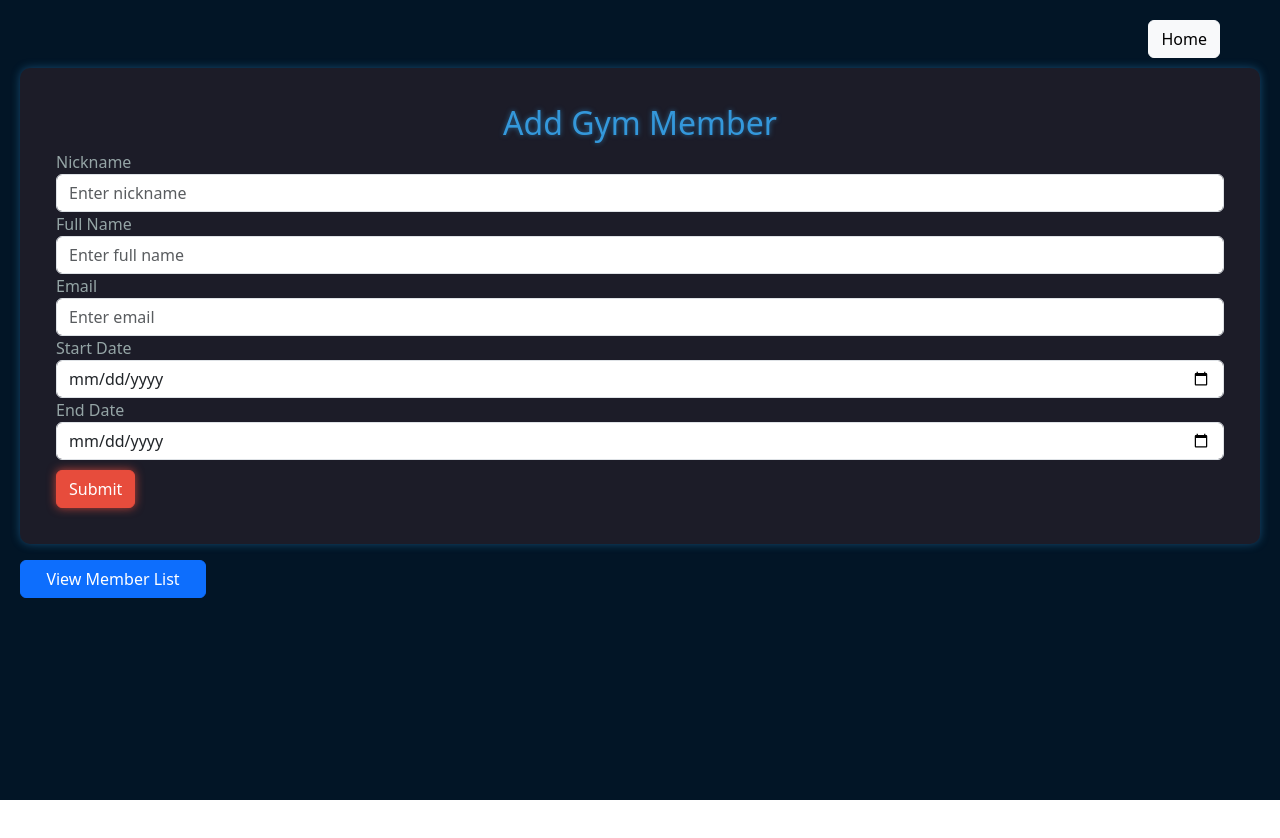
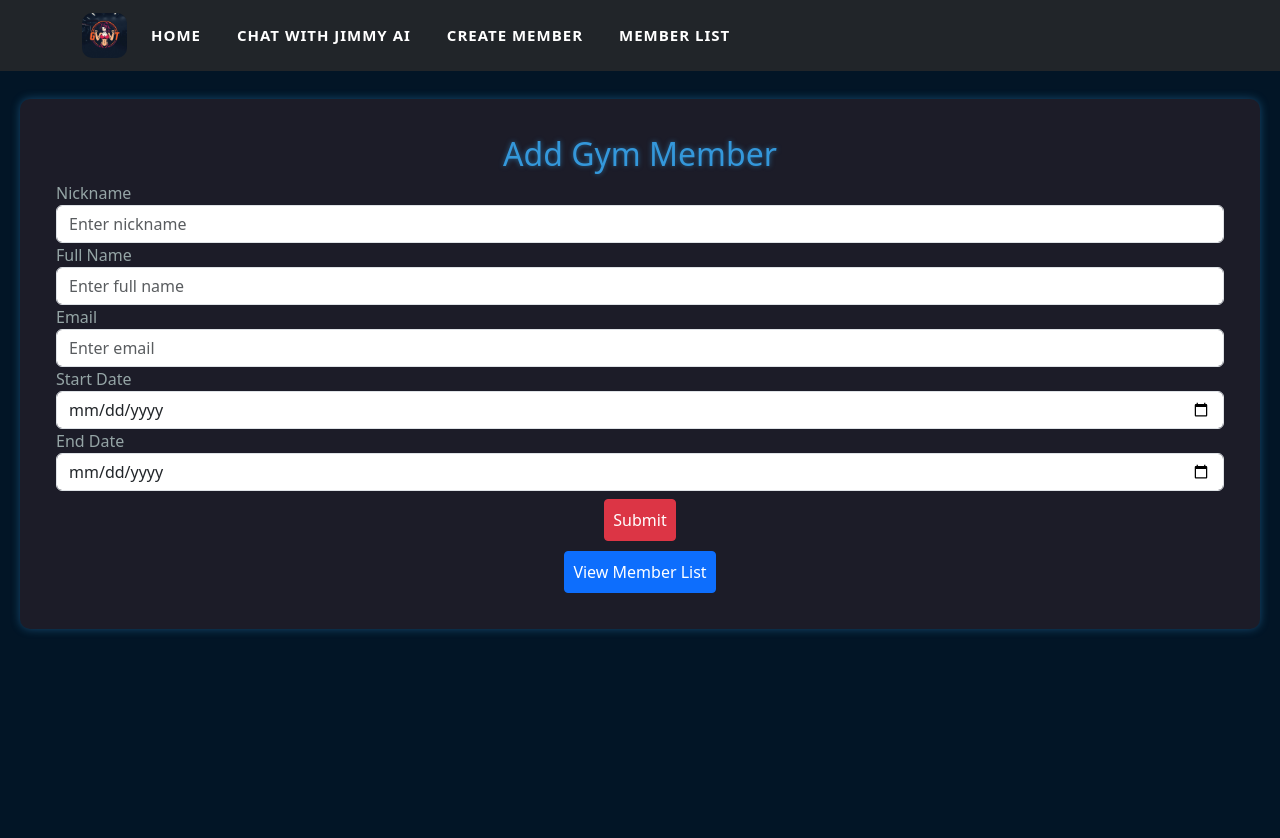
Before and after one commit to TouchGrassniba/Gyat_Gym, a React (Create React App) app in the folder front-end/: page /createmember in a window 1280 px wide. Shown: the top 838 px of the page. Before the commit the page ends 800 px from the top, so only its background shows below. Built offline with nearby package versions, Linux system fonts and the light colour scheme; no server answers.

Commit message:
update the UI

```diff
--- a/front-end/src/App.js
+++ b/front-end/src/App.js
@@ -1,23 +1,78 @@
 import React from 'react';
-import { BrowserRouter as Router, Routes, Route } from 'react-router-dom';
+import { BrowserRouter as Router, Routes, Route, Link, useLocation } from 'react-router-dom';
+import { Navbar, Nav, Container } from 'react-bootstrap';
 import GymMember from './components/GymMember';
 import MemberList from './components/MemberList';
-import AiChat from './components/ChatWithAI'; // Import the new AiChat component
+import AiChat from './components/ChatWithAI';
 import Home from './components/Home';
 
 function App() {
   return (
     <Router>
-      <div className="App">
-        <Routes>
-          <Route path='/' element={<Home/>}/>
-          <Route path="/createmember" element={<GymMember />} />
-          <Route path="/memberlist" element={<MemberList />} />
-          <Route path="/aichat" element={<AiChat />} /> {/* Route for AI chat */}
-        </Routes>
-      </div>
+      <AppContent />
     </Router>
   );
 }
 
+function AppContent() {
+  const location = useLocation();  // Use useLocation inside this inner component
+
+  const isCreateMemberRoute = location.pathname === '/createmember';
+
+  return (
+    <div className={`App ${isCreateMemberRoute ? 'no-scroll' : ''}`}>
+      {/* Navbar Component */}
+      <Navbar bg="dark" variant="dark" expand="lg" sticky="top">
+        <Container>
+          <Navbar.Brand as={Link} to="/">
+            <img
+              src="/gyatgym.jpg"
+              alt="GymApp Logo"
+              style={styles.logo}
+            />
+          </Navbar.Brand>
+          <Navbar.Toggle aria-controls="navbar-nav" />
+          <Navbar.Collapse id="navbar-nav">
+            <Nav className="ml-0">
+              <Nav.Link as={Link} to="/" style={styles.navLink}>Home</Nav.Link>
+              <Nav.Link as={Link} to="/aichat" style={styles.navLink}>Chat With Jimmy AI</Nav.Link>
+              <Nav.Link as={Link} to="/createmember" style={styles.navLink}>Create Member</Nav.Link>
+              <Nav.Link as={Link} to="/memberlist" style={styles.navLink}>Member List</Nav.Link>
+            </Nav>
+          </Navbar.Collapse>
+        </Container>
+      </Navbar>
+
+      {/* Routes */}
+      <Routes>
+        <Route path="/" element={<Home />} />
+        <Route path="/createmember" element={<GymMember />} />
+        <Route path="/memberlist" element={<MemberList />} />
+        <Route path="/aichat" element={<AiChat />} />
+      </Routes>
+    </div>
+  );
+}
+
+const styles = {
+  navbar: {
+    padding: '15px 30px',
+    borderRadius: '10px',
+    boxShadow: '0 4px 10px rgba(0, 0, 0, 0.1)',
+  },
+  logo: {
+    height: '45px',
+    borderRadius: '10px',
+  },
+  navLink: {
+    color: '#fff',
+    fontWeight: 'bold',
+    fontSize: '15px',
+    textTransform: 'uppercase',
+    letterSpacing: '1px',
+    marginRight: '20px',
+    transition: 'color 0.3s ease',
+  },
+};
+
 export default App;
--- a/front-end/src/components/AddMember.js
+++ b/front-end/src/components/AddMember.js
@@ -1,5 +1,6 @@
 import React, { useState, useEffect } from 'react';
 import { Button, Alert } from 'react-bootstrap';
+import { useNavigate } from 'react-router-dom';  // Import useNavigate
 
 const AddGym = ({ fetchMembers, memberToEdit, setMemberToEdit }) => {
   const [nickname, setNickname] = useState('');
@@ -8,6 +9,8 @@ const AddGym = ({ fetchMembers, memberToEdit, setMemberToEdit }) => {
   const [startDate, setStartDate] = useState('');
   const [endDate, setEndDate] = useState('');
   const [message, setMessage] = useState('');
+
+  const navigate = useNavigate();  // Use useNavigate hook
 
   // Set form fields when member is selected for editing
   useEffect(() => {
@@ -58,8 +61,8 @@ const AddGym = ({ fetchMembers, memberToEdit, setMemberToEdit }) => {
   };
 
   return (
-    <div className="card mt-5" style={styles.card}>
-      <div className="card-body">
+    <div className="card mt-2" style={styles.card}>
+      <div className="card-body" style={styles.cardBody}>
         <h2 className="text-center" style={styles.title}>
           {memberToEdit ? 'Edit Gym Member' : 'Add Gym Member'}
         </h2>
@@ -123,9 +126,19 @@ const AddGym = ({ fetchMembers, memberToEdit, setMemberToEdit }) => {
             />
           </div>
 
-          <Button variant="danger" type="submit" style={styles.button}>
-            {memberToEdit ? 'Update' : 'Submit'}
-          </Button>
+          <div style={styles.buttonContainer}> {/* Flexbox layout for buttons */}
+            <Button variant="danger" type="submit" className="btn-sm mt-2 p-2 fs-6">
+              {memberToEdit ? 'Update' : 'Submit'}
+            </Button>
+
+            <Button
+              variant="primary"
+              className="btn-sm p-2 fs-6"  // Added fs-5 to make the font slightly bigger
+              onClick={() => navigate('/memberlist')}
+            >
+              View Member List
+            </Button>
+          </div>
         </form>
       </div>
     </div>
@@ -139,6 +152,12 @@ const styles = {
     borderRadius: '10px',
     boxShadow: '0 0 10px rgba(52, 152, 219, 0.4)',
     padding: '20px',
+    marginTop: '10px',
+    marginBottom: '20px',
+    overflow: 'hidden',  // Prevent scrolling here
+  },
+  cardBody: {
+    overflow: 'hidden',  // Ensure no scroll in card body
   },
   title: {
     color: '#3498db',
@@ -147,12 +166,15 @@ const styles = {
   label: {
     color: '#95a5a6',
   },
-  button: {
-    backgroundColor: '#e74c3c',
-    borderColor: '#e74c3c',
-    boxShadow: '0 0 10px rgba(231, 76, 60, 0.8)',
-    transition: 'all 0.3s ease',
-    marginTop: '10px',
+  buttonContainer: {
+    display: 'flex',
+    flexDirection: 'column',
+    gap: '10px',
+    alignItems: 'center',
+  },
+  body: {
+    overflow: 'hidden',  // Ensures the whole page doesn't scroll
+    height: '100vh',  // Ensures that the body takes up the full viewport height
   },
 };
 
--- a/front-end/src/components/ChatWithAI.js
+++ b/front-end/src/components/ChatWithAI.js
@@ -9,6 +9,17 @@ const AiChat = () => {
     const [isTyping, setIsTyping] = useState(false);
     const [typingMessage, setTypingMessage] = useState(''); // Temporary typing message
     const [typingInterval, setTypingInterval] = useState(null); // To store the typing interval ID
+
+    // Function to clean up and format the AI response
+    const cleanResponse = (response) => {
+        return response
+            .replace(/#\s*/g, '')         // Remove headers starting with #
+            .replace(/\*\*\s*/g, '')      // Remove bold symbols **
+            .replace(/\*\s*/g, '')        // Remove single * symbols
+            .replace(/\s*:\s*/g, ': ')    // Clean up spacing around colons
+            .replace(/###\s*/g, '')       // Remove ### for sections
+            .replace(/-/g, '•');          // Replace "-" with bullet points if desired
+    };
 
     const typeEffect = (text) => {
         let index = 0;
@@ -45,7 +56,8 @@ const AiChat = () => {
         try {
             const res = await axios.post('http://localhost:8000/api/aichat', { message });
             const aiReply = res.data.reply || "I'm sorry, I didn't get that.";
-            typeEffect(aiReply);
+            const cleanedReply = cleanResponse(aiReply); // Clean the AI response
+            typeEffect(cleanedReply);
         } catch (error) {
             console.error('Error communicating with AI:', error);
             setResponses((prevResponses) => [
--- a/front-end/src/components/GymMember.js
+++ b/front-end/src/components/GymMember.js
@@ -1,6 +1,6 @@
 import React, { useEffect, useState } from 'react';
 import { Button } from 'react-bootstrap';
-import { useNavigate, Link } from 'react-router-dom'; // Import Link for navigation
+import { useNavigate, } from 'react-router-dom'; // Import Link for navigation
 import AddGym from './AddMember';
 
 const GymMember = () => {
@@ -8,7 +8,7 @@ const GymMember = () => {
   const [memberToEdit, setMemberToEdit] = useState(null);
   const navigate = useNavigate();
 
-  // Fetch all members
+  // Fetch all member
   const fetchMembers = async () => {
     try {
       const response = await fetch('http://localhost:8000/api/member');
@@ -36,23 +36,18 @@ const GymMember = () => {
         display: 'flex',     // Use flexbox to ensure it stretches vertically
         flexDirection: 'column', // Align items vertically
         justifyContent: 'flex-start',  // Align content at the top of the container
-        position: 'relative' // Required for absolute positioning of the Home button
+        position: 'relative', // Required for absolute positioning of the Home button
+        overflow:'hidden'
       }}
     >
       {/* Home Button in Top-Right */}
-      <Link to="/" style={{ position: 'absolute', top: '20px', right: '60px' }}>
-        <Button variant="light" className="mr-2">
-          Home
-        </Button>
-      </Link>
+
 
 
       {console.log(members)}
       <AddGym fetchMembers={fetchMembers} memberToEdit={memberToEdit} setMemberToEdit={setMemberToEdit} />
 
-      <Button style={{ width: '15%' }} variant="primary" className="mt-3" onClick={() => navigate('/memberlist')}>
-        View Member List
-      </Button>
+
     </div>
   );
 };
--- a/front-end/src/components/Home.js
+++ b/front-end/src/components/Home.js
@@ -7,12 +7,7 @@ function Home() {
     return (
         <div className="container-fluid" style={styles.container}>
             <div className="d-flex justify-content-end mb-4">
-                <Link to="/createmember">
-                    <Button variant="primary" style={styles.button}>Create Member</Button>
-                </Link>
-                <Link to="/aichat">
-                    <Button variant="primary" className="mx-3" style={styles.button}>Chat With AI Coach</Button>
-                </Link>
+
             </div>
 
             <h2 className="text-center mb-4" style={styles.title}>Exercise List</h2>
--- a/front-end/src/data/exercises.js
+++ b/front-end/src/data/exercises.js
@@ -14,7 +14,7 @@ const exercises = [
         rating: 4.8,
     },
     {
-        image: 'https://png.pngtree.com/png-clipart/20230913/original/pngtree-cardio-clipart-girl-running-on-the-tread-machine-cartoon-vector-png-image_11064612.png',
+        image: 'https://thumbs.dreamstime.com/b/little-kid-wearing-uniform-run-race-248091403.jpg',
         name: 'Running',
         function: 'Heart',
         rating: 4.1,
--- a/front-end/src/index.css
+++ b/front-end/src/index.css
@@ -5,6 +5,11 @@
   margin: 0;
   padding: 0;
   box-sizing: border-box;
+}
+/* In index.css or global stylesheet */
+.no-scroll {
+  overflow: hidden;
+  height: 100vh;  /* Ensure body takes full viewport height */
 }
 
 /* Body styles - ensure no unwanted margins or padding */
```
Also changed, not shown: front-end/src/components/EditMember.js (+19 -1 lines), front-end/public/gyatgym.jpg (added).
